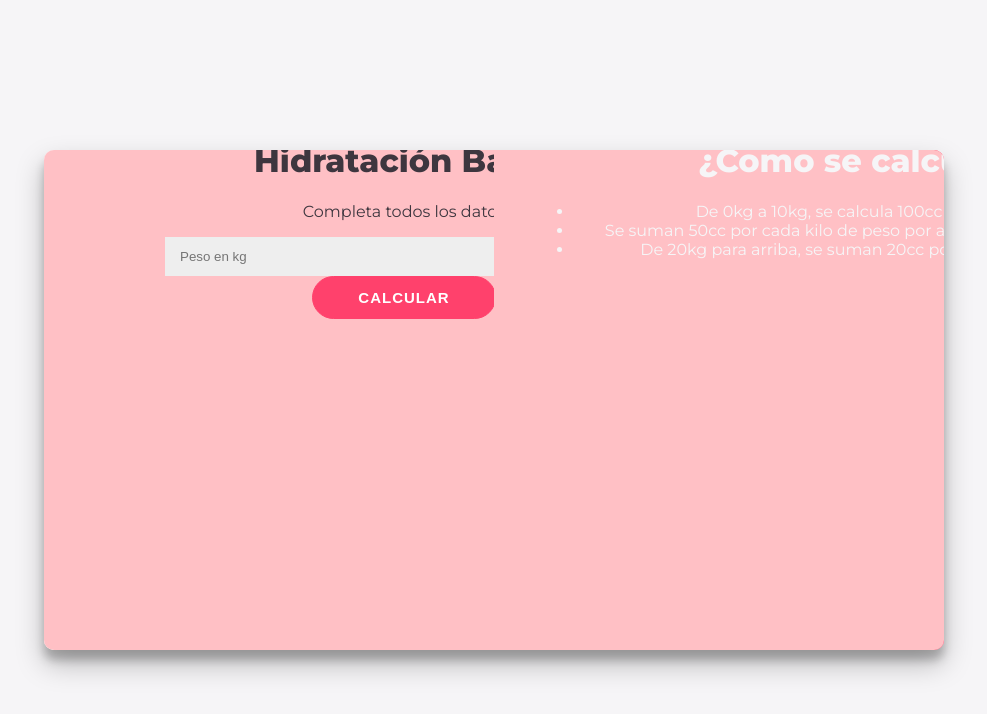
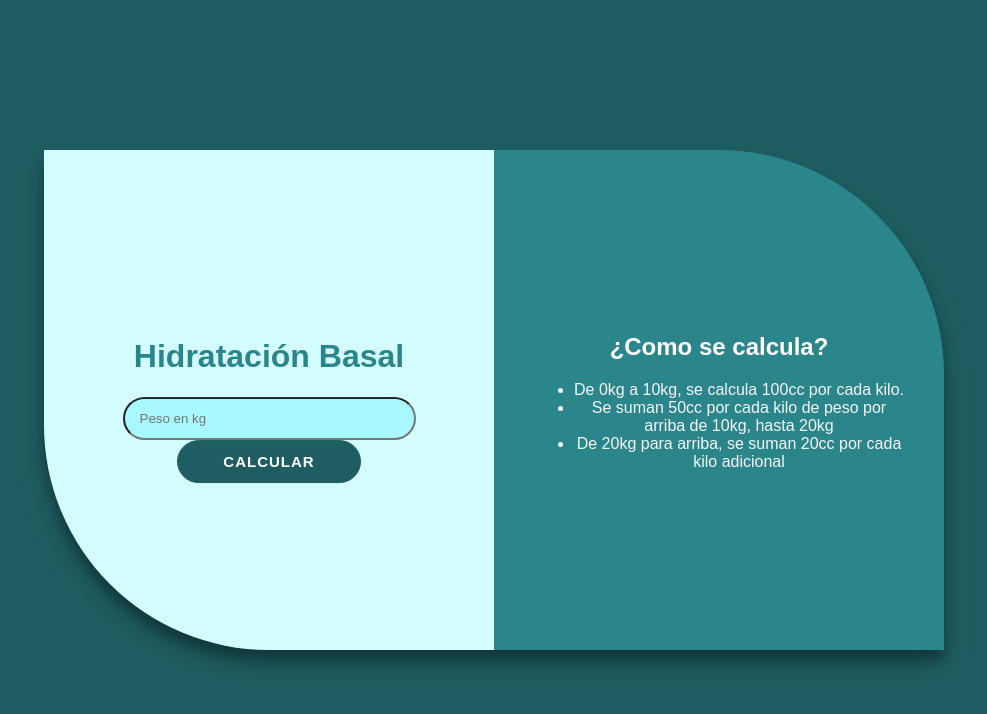
Before and after one commit to oscarBV27/calculadora-hidr., a plain HTML site: page index.html in a window 1280 px wide. Shown: the whole page, without its empty margins (146-1133 px from the left). Drawn offline with Linux system fonts and the light colour scheme.

Commit message:
ACTUALIZACION 23/02/2024
se agrega los bordes y color

```diff
--- a/index.html
+++ b/index.html
@@ -1,27 +1,29 @@
 <!DOCTYPE html>
 <html>
-    <head>
-        <meta charset="utf-8" />
-        <link rel="stylesheet" href="./style.css">
-        <script src="script.js" defer></script>
+	<head>
+        <title>Calculadora de hidratación</title>
+        <link rel="stylesheet" href="./style.css" />
+     </head>
 
-    </head>
-    <body>
+     <!-- Los atributos siempre van en la etiqueta de apertura y tienen un nombre y un valor,
+        que se escriben así: nombre=”valor” -->
+
+     <body>
         <div id="contenedor">
             <div id="calculadora">
                 <div class="contenido">
                     <h1>Hidratación Basal</h1>
-                    <p class="item">Completa todos los datos</p>
-                    <input class="item" id="peso" type="number" placeholder="Peso en kg" />
-                    <p class="item" id="error">* Debe completar todos los datos</p>
-                    <button class="item" id="calcular">Calcular</button>
-                    <p class="item resultado" id="flu">71cc/h</p>
-                    <p class="item resultado" id="man">m+m/2 : 105cc/h</p>
+                    <p class="item" >Completa todos los datos</p>
+                    <input type="number" placeholder="Peso en kg" />
+                    <p class="item">* Debe completar todos los datos</p>
+                    <button>Calcular</button>
+                    <p class="item">71cc/h</p>
+                    <p class="item">m+m/2 : 105cc/h</p>
                 </div>
             </div>
             <div id="detalle">
                 <div class="contenido">
-                    <h1>¿Como se calcula?</h1>
+                    <h2>¿Como se calcula?</h2>
                     <ul>
                         <li>De 0kg a 10kg, se calcula 100cc por cada kilo.</li>
                         <li>Se suman 50cc por cada kilo de peso por arriba de 10kg, hasta 20kg</li>
@@ -30,5 +32,6 @@
                 </div>
             </div>
         </div>
+      </body>
     </body>
 </html>
--- a/style.css
+++ b/style.css
@@ -1,20 +1,21 @@
-@import url('https://fonts.googleapis.com/css?family=Montserrat:400,800');
+h1 {
+    color: #2b868c;
+  }
 
-body {
-    font-family: 'Montserrat', sans-serif;
+h2 {
+    color:white;
+  }
+
+
+  body {
+    color: aqua;
 }
 
+@import url('https://fonts.googleapis.com/css?amily=Montserrat:400,800');
 body{
-    background: #f6f5f7;
+    background: #1e5e62;
     font-family: 'Montserrat', sans-serif;
     color: #3E363F;
-}
-
-div {
-    width: 50vw;
-    height: 70vh;
-    background: rgb(255, 192, 197);
-    text-align: center;
 }
 
 #contenedor{
@@ -25,9 +26,15 @@ div {
     position: absolute;
     inset: 0;
     margin: auto;
-}
+    border-bottom-left-radius: 225px;
+    border-top-right-radius: 225px;
+    overflow: hidden;
+    box-shadow: 0 14px 28px rgba(0,0,0,0.25),
+      0 10px 10px rgba(0,0,0,0.22);
+  }
+
 #calculadora{
-    background: white;
+    background: #d3fcff;
     /* Con estas 3 lineas vamos a hacer que los divs queden lado a lado */
     width: 50%;
     height: 100%;
@@ -35,13 +42,14 @@ div {
 }
 
 #detalle{
-    background: #FF416C;
+    background: #2b868c;
     /* Con estas 3 lineas vamos a hacer que los divs queden lado a lado */
     width: 50%;
     height: 100%;
     float: left;
     color: #f6f5f7;
 }
+
 .contenido{
     /* Estas tres lineas van a centrar el contenido verticalmente dentro de cada div */
     position: relative;
@@ -49,12 +57,14 @@ div {
     transform: translateY(-50%);
     overflow: hidden;
     padding: 40px;
+
 }
+
 input {
 	width: 70%;
     padding: 12px 15px;
-    border: none;
-    background-color: #eee;
+    border-radius: 25px;
+    background-color:#a7f9ff;
 }
 
 button {
@@ -62,9 +72,9 @@ button {
 	font-weight: bold;
 	padding: 12px 45px;
 	border-radius: 30px;
-	background-color: #FF416C;
-	border: 1px solid #FF416C;
-	color: #FFFFFF;
+	background-color: #1e5e62;
+	border: 1px solid #1e5e62;
+	color: white;
 	text-transform: uppercase;
 	letter-spacing: 1px;
 	transition: transform 20ms ease-in;
@@ -74,20 +84,7 @@ button:active {
 	transform: scale(0.95);
 }
 
-#contenedor{
-    width: 900px;
-    height: 500px;
-    text-align: center;
-    /* Estas 3 lineas se encargan de centrar el div vertical y horizontalmente */
-    position: absolute;
-    inset: 0;
-    margin: auto;
-    border-radius: 10px;
-    overflow: hidden;
-    box-shadow: 0 14px 28px rgba(0,0,0,0.25),
-      0 10px 10px rgba(0,0,0,0.22);
-  }
-  #error{
+#error{
     color: red;
     font-weight: bold;
     display: none;
@@ -100,3 +97,6 @@ button:active {
     margin-bottom: 5px;
     display: none;
 }
+.item{
+    display: none;
+}
```
Also changed, not shown: script.js (added).
